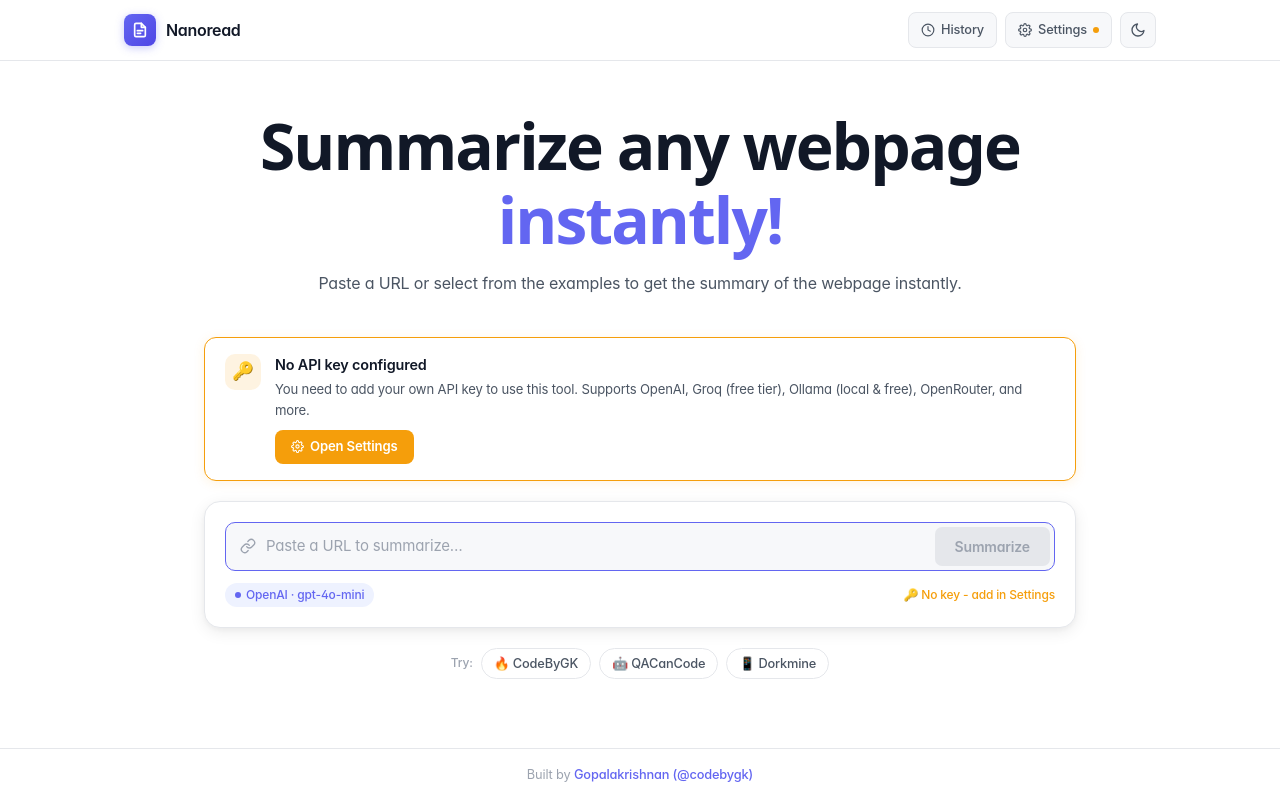
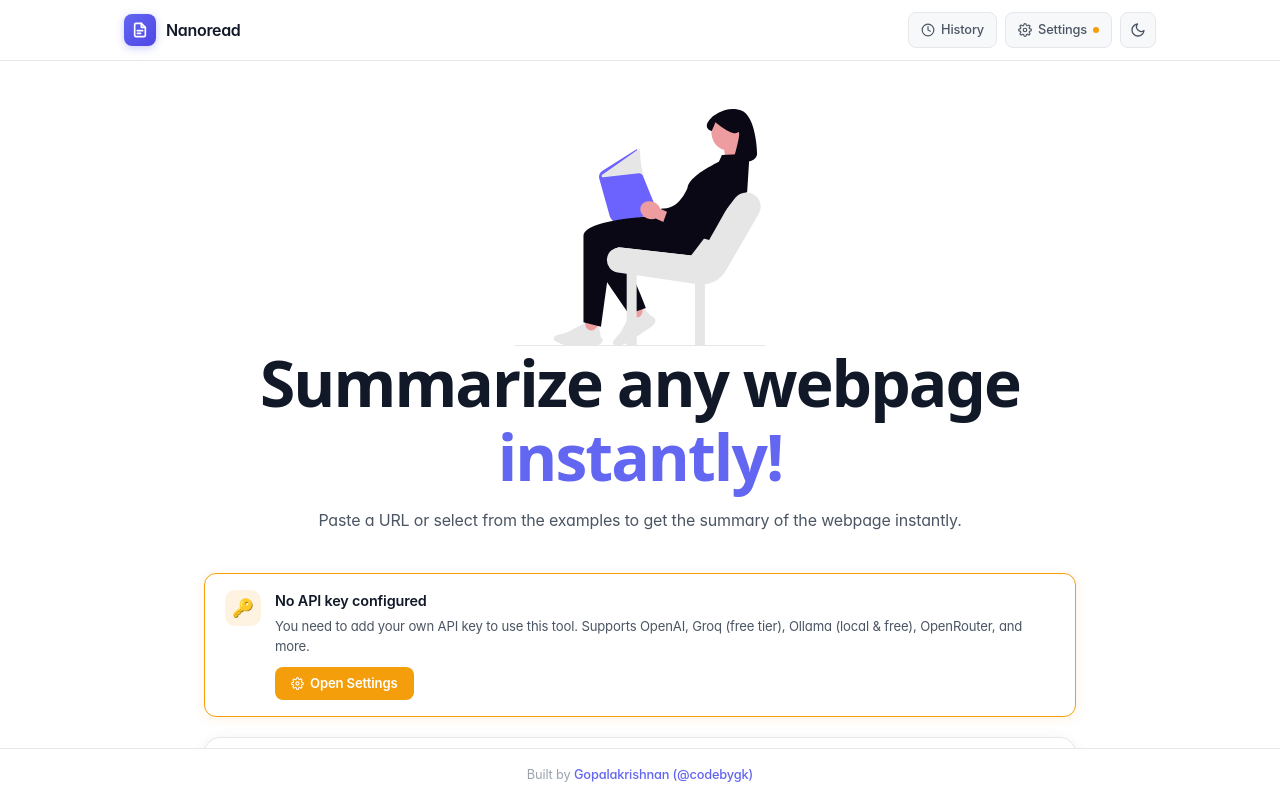
Before and after one commit to codebygk/nanoread, a Next.js app: page / in a window 1280 px wide. Shown: the top 798 px of the page. Built offline with nearby package versions, Linux system fonts and the light colour scheme.

Commit message:
Header image and scroll added.

```diff
--- a/app/page.tsx
+++ b/app/page.tsx
@@ -28,6 +28,7 @@ import HistoryPanel        from "@/components/HistoryPanel";
 
 // Types
 import type { SummarizeResult } from "@/types";
+import Image from "next/image";
 
 // ─────────────────────────────────────────────
 
@@ -40,6 +41,7 @@ export default function Home() {
   const [showHistory,  setShowHistory]  = useState(false);
 
   const inputRef = useRef<HTMLInputElement>(null);
+  const summaryRef = useRef<HTMLDivElement>(null);
 
   const { settings,  saveSettings,  loadSettings  } = useSettings();
   const { history,   addToHistory,  clearHistory,
@@ -78,6 +80,10 @@ export default function Home() {
       });
       setResult(data);
       addToHistory(data, settings.model);
+      setResult(data);
+      setTimeout(() => {
+        summaryRef.current?.scrollIntoView({ behavior: "smooth", block: "start" });
+      }, 100);
     } catch (err) {
       setError(
         err instanceof ApiError
@@ -128,7 +134,8 @@ export default function Home() {
         flex:     1,
       }}>
         {/* Hero */}
-        <div className="fade-up-1" style={{ textAlign: "center", marginBottom: 40 }}>
+        <div className="fade-up-1" style={{ display: "flex", flexDirection: "column", alignItems: "center", textAlign: "center", marginBottom: 40 }}>
+          <Image src={"/read.svg"} alt="nanoread-hero-image" width={250} height={250}/>
           <h1 className="font-display" style={{
             fontSize:      "clamp(2rem, 8vw, 4rem)",
             color:         "var(--text)",
@@ -171,12 +178,14 @@ export default function Home() {
         {error   && <ErrorAlert message={error} onOpenSettings={() => setShowSettings(true)} />}
         {loading && <LoadingSkeleton />}
         {result  && !loading && (
+          <div ref={summaryRef}>
           <SummaryResult
             result={result}
             copied={copied}
             onCopy={() => copy(result.summary)}
             onReset={handleReset}
           />
+          </div>
         )}
       </main>
 
--- a/lib/constants.ts
+++ b/lib/constants.ts
@@ -29,18 +29,18 @@ export const DEFAULT_SETTINGS: Settings = {
 // ── LLM provider presets ──────────────────────
 export const PROVIDER_PRESETS = [
     {
+        label: "Groq (free)",
+        baseUrl: "https://api.groq.com/openai/v1",
+        model: "llama-3.1-8b-instant",
+        keyHint: "gsk_...",
+        keyLink: "https://console.groq.com/keys",
+    },
+    {
         label: "Ollama (free)",
         baseUrl: "http://localhost:11434/v1",
         model: "llama3.2",
         keyHint: "ollama",
         keyLink: "https://ollama.com/download",
-    },
-    {
-        label: "Groq (free)",
-        baseUrl: "https://api.groq.com/openai/v1",
-        model: "llama-3.1-8b-instant",
-        keyHint: "gsk_...",
-        keyLink: "https://console.groq.com/keys",
     },
     {
         label: "LM Studio (free)",
```
Also changed, not shown: public/read.svg (added).
